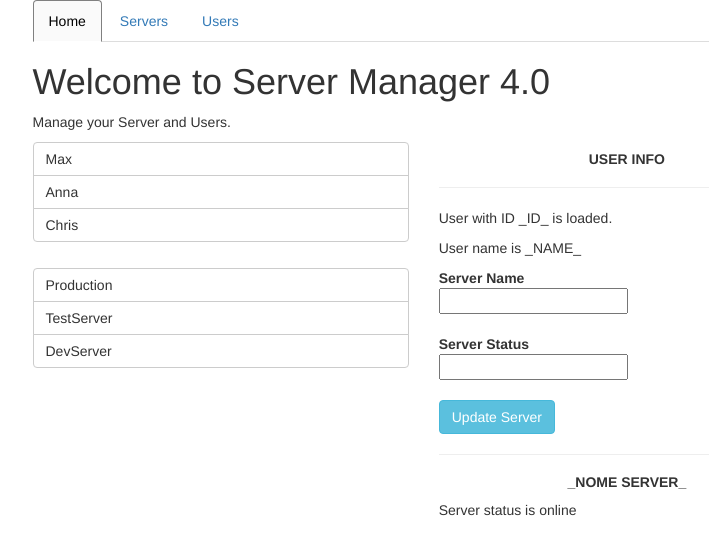
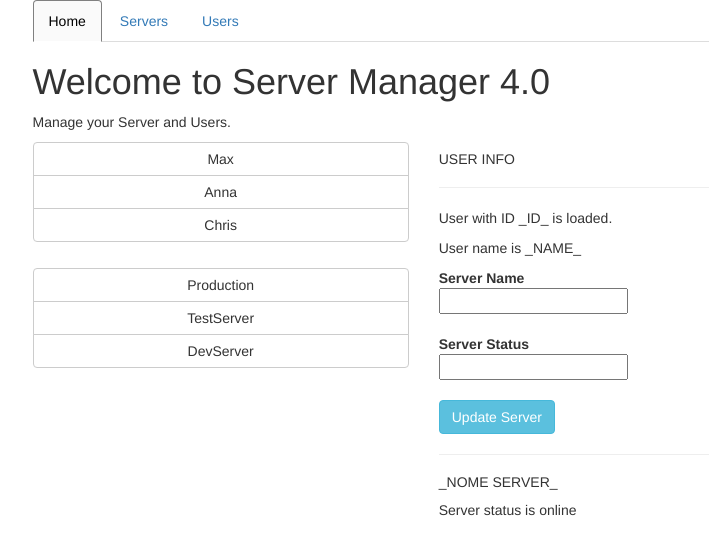
Before and after one commit to PsykeDady/serverusers, an Angular app: page / in a window 1280 px wide. Shown: the top 554 px of the page, without its empty margins (135-844 px from the left). Built offline with nearby package versions, Linux system fonts and the light colour scheme.

Commit message:
static page without routing finish

```diff
--- a/src/app/app.component.html
+++ b/src/app/app.component.html
@@ -1,45 +1,11 @@
 <div class="container">
 	<div class="row">
-		<div class="col-xs-{{ncol}} col-sm-{{ncol}} col-md-{{ncol}} col-lg-{{ncol}} col-xs-offset-{{noff}} col-sm-offset-{{noff}} col-md-offset-{{noff}} col-lg-offset-{{noff}}">
+		<div class="col-xs-{{app.ncol}} col-sm-{{app.ncol}} col-md-{{app.ncol}} col-lg-{{app.ncol}} col-xs-offset-{{app.noff}} col-sm-offset-{{app.noff}} col-md-offset-{{app.noff}} col-lg-offset-{{app.noff}}">
 			<app-tabs></app-tabs>
 			<app-home></app-home>
 
-			<div class="row">
-				<div class="btn-group-vertical col-xs-5 col-sm-5 col-md-5 col-lg-5">
-					<button type="button" class="btn btn-default">Max</button>
-					<button type="button" class="btn btn-default">Anna</button>
-					<button type="button" class="btn btn-default">Chris</button>
-				</div>
-
-
-				<div class="col-xs-5 col-sm-5 col-md-5 col-lg-5">
-					<h5>USER INFO</h5>
-					<hr>
-					<p>User with ID _ID_ is loaded.</p>
-					<p>User name is _NAME_</p>
-				</div>
-
-			</div>
-			<div class="row">
-				<div class="btn-group-vertical col-xs-5 col-sm-5 col-md-5 col-lg-5">
-					<button type="button" class="btn btn-default">Production</button>
-					<button type="button" class="btn btn-default">TestServer</button>
-					<button type="button" class="btn btn-default">DevServer</button>
-				</div>
-
-				<div class="col-xs-5 col-sm-5 col-md-5 col-lg-5">
-					<strong>Server Name</strong><br>
-					<input type="text" name="servername" id="servername"><br><br>
-					<strong>Server Status</strong><br>
-					<input type="text" name="serverstatus" id="serverstatus"><br><br>
-
-					<button type="button" class="btn btn-info">Update Server</button>
-					<hr>
-					<h5>_NOME SERVER_ </h5>
-					<p>Server status is <span>online</span></p>
-				</div>
-			</div>
-
+			<app-users></app-users>
+			<app-servers></app-servers>
 
 		</div>
 	</div>
--- a/src/app/app.component.ts
+++ b/src/app/app.component.ts
@@ -6,6 +6,7 @@ import { Component } from '@angular/core';
   styleUrls: ['./app.component.css']
 })
 export class AppComponent {
-	readonly ncol:number = 10
-	readonly noff:number = (12-this.ncol)/2
+	app =  AppComponent;
+	static readonly ncol:number = 10
+	static readonly noff:number = (12-AppComponent.ncol)/2
 }
--- a/src/app/pages/servers/servers.component.html
+++ b/src/app/pages/servers/servers.component.html
@@ -1 +1,20 @@
-<p>servers works!</p>
+
+<div class="row">
+	<div class="btn-group-vertical col-xs-{{ncol}} col-sm-{{ncol}} col-md-{{ncol}} col-lg-{{ncol}}">
+		<button type="button" class="btn btn-default">Production</button>
+		<button type="button" class="btn btn-default">TestServer</button>
+		<button type="button" class="btn btn-default">DevServer</button>
+	</div>
+
+	<div class="col-xs-5 col-sm-5 col-md-5 col-lg-5">
+		<strong>Server Name</strong><br>
+		<input type="text" name="servername" id="servername"><br><br>
+		<strong>Server Status</strong><br>
+		<input type="text" name="serverstatus" id="serverstatus"><br><br>
+
+		<button type="button" class="btn btn-info">Update Server</button>
+		<hr>
+		<h5>_NOME SERVER_</h5>
+		<p>Server status is <span>online</span></p>
+	</div>
+</div>
--- a/src/app/pages/servers/servers.component.ts
+++ b/src/app/pages/servers/servers.component.ts
@@ -1,15 +1,14 @@
 import { Component, OnInit } from '@angular/core';
+import { AppComponent } from 'src/app/app.component';
 
 @Component({
   selector: 'app-servers',
   templateUrl: './servers.component.html',
   styleUrls: ['./servers.component.css']
 })
-export class ServersComponent implements OnInit {
+export class ServersComponent  {
 
-  constructor() { }
+	readonly ncol:number= AppComponent.ncol/2;
 
-  ngOnInit(): void {
-  }
 
 }
--- a/src/app/pages/users/users.component.html
+++ b/src/app/pages/users/users.component.html
@@ -1 +1,16 @@
-<p>users works!</p>
+<div class="row">
+	<div class="btn-group-vertical col-xs-{{ncol}} col-sm-{{ncol}} col-md-{{ncol}} col-lg-{{ncol}}">
+		<button type="button" class="btn btn-default">Max</button>
+		<button type="button" class="btn btn-default">Anna</button>
+		<button type="button" class="btn btn-default">Chris</button>
+	</div>
+
+
+	<div class="col-xs-5 col-sm-5 col-md-5 col-lg-5">
+		<h5>USER INFO</h5>
+		<hr>
+		<p>User with ID _ID_ is loaded.</p>
+		<p>User name is _NAME_</p>
+	</div>
+
+</div>
--- a/src/app/pages/users/users.component.ts
+++ b/src/app/pages/users/users.component.ts
@@ -1,15 +1,13 @@
 import { Component, OnInit } from '@angular/core';
+import { AppComponent } from 'src/app/app.component';
 
 @Component({
   selector: 'app-users',
   templateUrl: './users.component.html',
   styleUrls: ['./users.component.css']
 })
-export class UsersComponent implements OnInit {
+export class UsersComponent  {
 
-  constructor() { }
-
-  ngOnInit(): void {
-  }
+	readonly ncol :number = AppComponent.ncol/2;
 
 }
```
